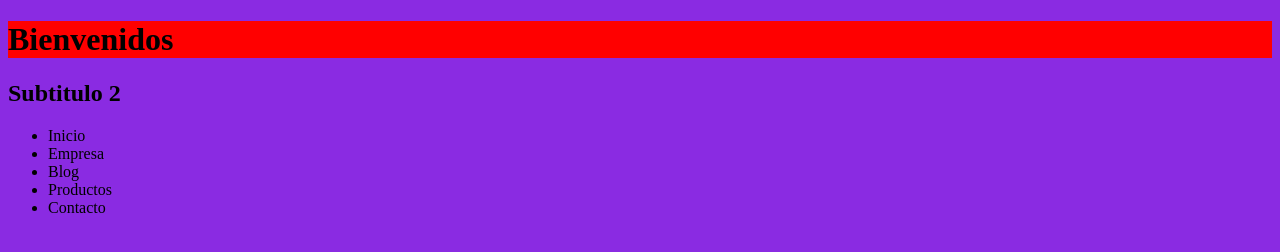
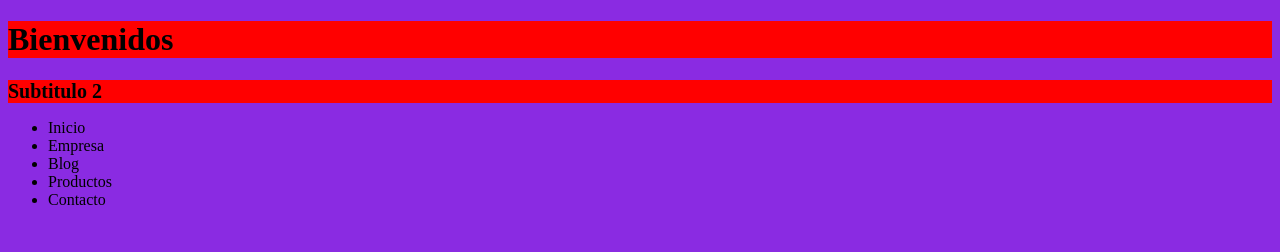
Before and after one commit to jhongaleano09/Proyecto_1, a plain HTML site: page index.html in a window 1280 px wide. Drawn offline with Linux system fonts and the light colour scheme.

Commit message:
actualización de  estilos.css con h2

```diff
--- a/estilos.css
+++ b/estilos.css
@@ -5,3 +5,7 @@ h1{
    font-size: 32px;
    background-color: red    ;
 }
+h2{
+   font-size: 20px;
+   background-color: red    ;
+}
```
